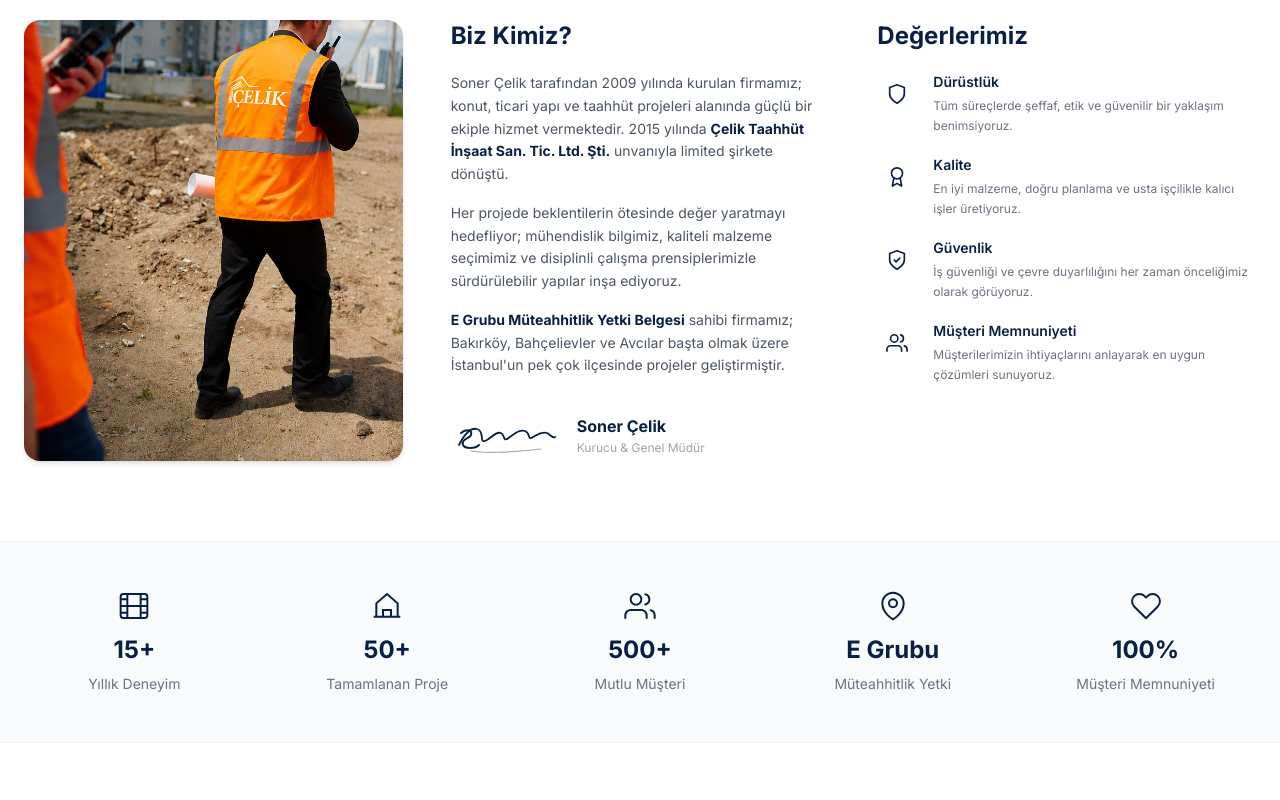
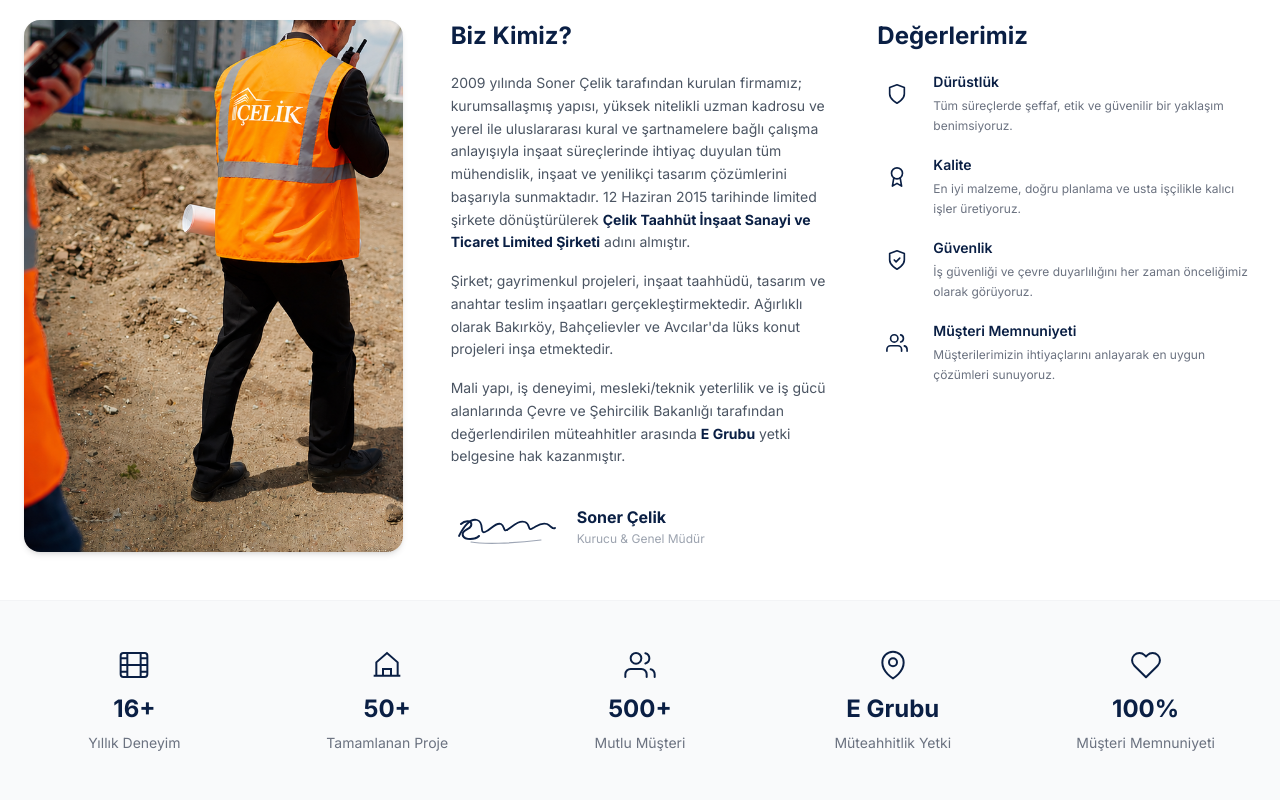
Before and after one commit to dagemre/celik-web, a Next.js app: page /hakkimizda in a window 1280 px wide. Shown: the part 480-1280 px from the top of the page. Built offline with nearby package versions, Linux system fonts and the light colour scheme.

Commit message:
Hakkımızda: Biz Kimiz içeriği güncellendi, stats bar yukarı taşındı, 16+ yıllık deneyim

```diff
--- a/app/hakkimizda/page.tsx
+++ b/app/hakkimizda/page.tsx
@@ -43,13 +43,13 @@ export default function HakkimizdaPage() {
               <h2 className="text-2xl font-bold text-[#0A1F44] mb-5">Biz Kimiz?</h2>
               <div className="space-y-4 text-gray-600 text-sm leading-relaxed">
                 <p>
-                  Soner Çelik tarafından 2009 yılında kurulan firmamız; konut, ticari yapı ve taahhüt projeleri alanında güçlü bir ekiple hizmet vermektedir. 2015 yılında <strong className="text-[#0A1F44]">Çelik Taahhüt İnşaat San. Tic. Ltd. Şti.</strong> unvanıyla limited şirkete dönüştü.
+                  2009 yılında Soner Çelik tarafından kurulan firmamız; kurumsallaşmış yapısı, yüksek nitelikli uzman kadrosu ve yerel ile uluslararası kural ve şartnamelere bağlı çalışma anlayışıyla inşaat süreçlerinde ihtiyaç duyulan tüm mühendislik, inşaat ve yenilikçi tasarım çözümlerini başarıyla sunmaktadır. 12 Haziran 2015 tarihinde limited şirkete dönüştürülerek <strong className="text-[#0A1F44]">Çelik Taahhüt İnşaat Sanayi ve Ticaret Limited Şirketi</strong> adını almıştır.
                 </p>
                 <p>
-                  Her projede beklentilerin ötesinde değer yaratmayı hedefliyor; mühendislik bilgimiz, kaliteli malzeme seçimimiz ve disiplinli çalışma prensiplerimizle sürdürülebilir yapılar inşa ediyoruz.
+                  Şirket; gayrimenkul projeleri, inşaat taahhüdü, tasarım ve anahtar teslim inşaatları gerçekleştirmektedir. Ağırlıklı olarak Bakırköy, Bahçelievler ve Avcılar'da lüks konut projeleri inşa etmektedir.
                 </p>
                 <p>
-                  <strong className="text-[#0A1F44]">E Grubu Müteahhitlik Yetki Belgesi</strong> sahibi firmamız; Bakırköy, Bahçelievler ve Avcılar başta olmak üzere İstanbul'un pek çok ilçesinde projeler geliştirmiştir.
+                  Mali yapı, iş deneyimi, mesleki/teknik yeterlilik ve iş gücü alanlarında Çevre ve Şehircilik Bakanlığı tarafından değerlendirilen müteahhitler arasında <strong className="text-[#0A1F44]">E Grubu</strong> yetki belgesine hak kazanmıştır.
                 </p>
               </div>
 
@@ -144,7 +144,7 @@ export default function HakkimizdaPage() {
       </section>
 
       {/* Stats bar — açık arkaplan, ikonlu */}
-      <section className="bg-gray-50 border-t border-b border-gray-100 py-12">
+      <section className="bg-gray-50 border-t border-b border-gray-100 py-12 -mt-8">
         <div className="max-w-7xl mx-auto px-6">
           <div className="grid grid-cols-2 sm:grid-cols-3 lg:grid-cols-5 gap-8">
             {[
@@ -154,7 +154,7 @@ export default function HakkimizdaPage() {
                     <rect x="2" y="3" width="20" height="18" rx="2"/><path d="M7 3v18M17 3v18M2 12h20M2 7h5M2 17h5M17 7h5M17 17h5"/>
                   </svg>
                 ),
-                value: '15+',
+                value: '16+',
                 label: 'Yıllık Deneyim',
               },
               {
```
